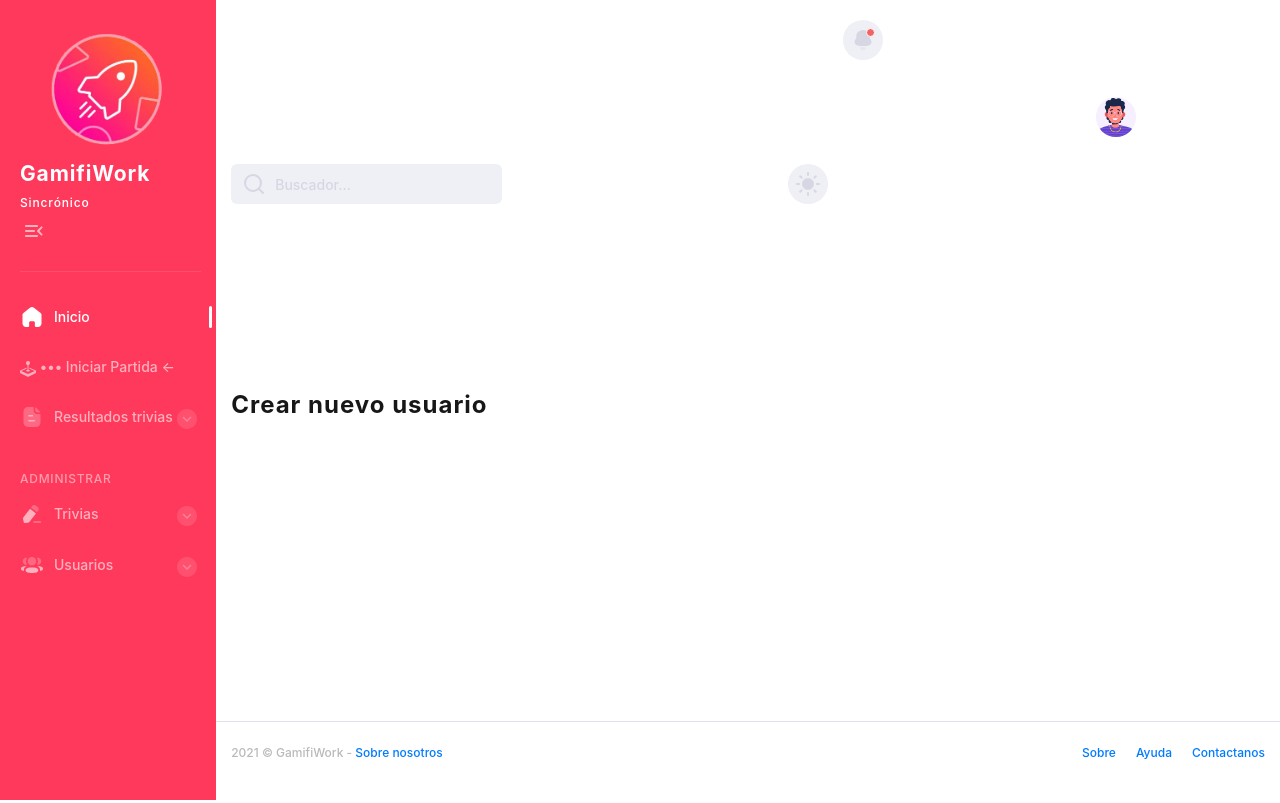
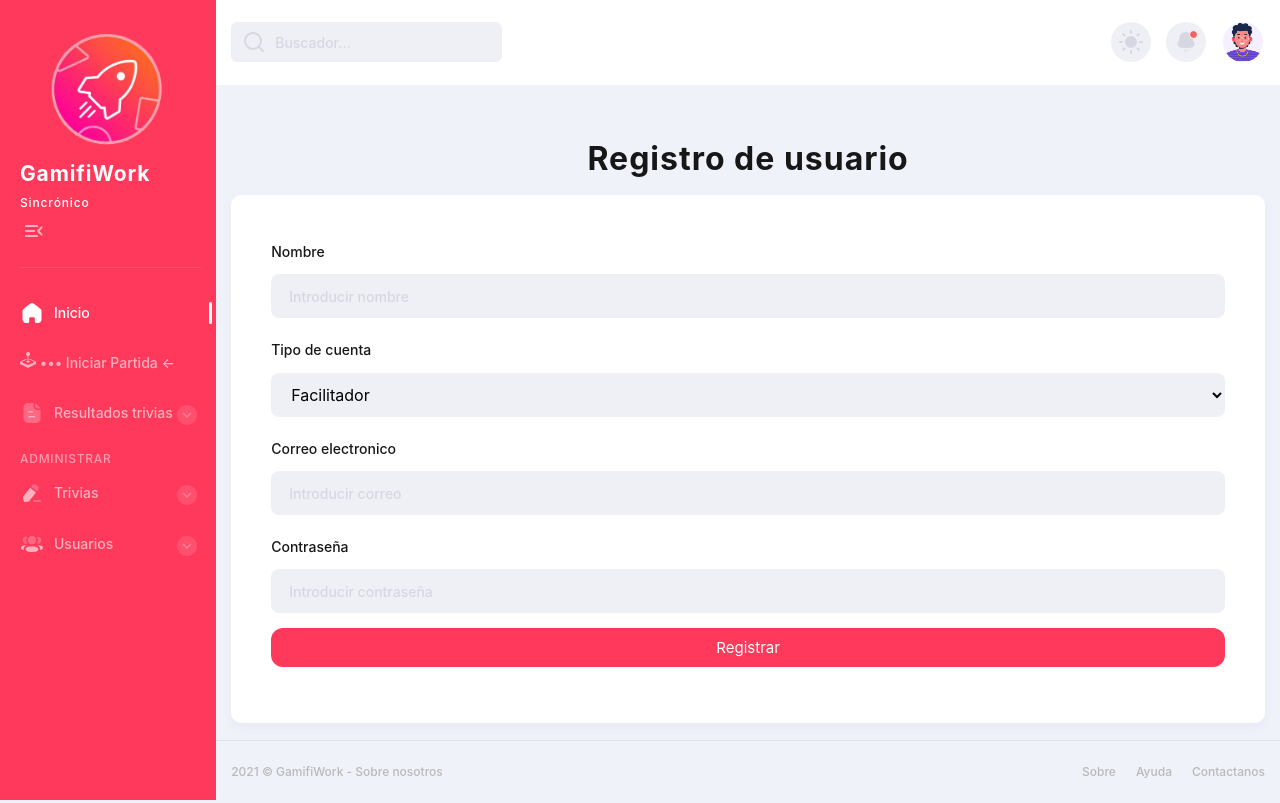
Before and after one commit to Niizhyta/Portafolio_v1, a Django app: page /crearUsuario/ in a window 1280 px wide. Run offline with Django 3.2, Linux system fonts and the light colour scheme; some libraries are stand-ins or nearby versions.

Commit message:
probando1

```diff
--- a/app/templates/app/crearUsuario.html
+++ b/app/templates/app/crearUsuario.html
@@ -1,16 +1,70 @@
 {% extends 'app/base.html' %}
 {% load static %}
 {% block js %}
-<link rel="stylesheet" href="https://stackpath.bootstrapcdn.com/bootstrap/4.1.3/css/bootstrap.min.css" integrity="sha384-MCw98/SFnGE8fJT3GXwEOngsV7Zt27NXFoaoApmYm81iuXoPkFOJwJ8ERdknLPMO" crossorigin="anonymous">
+<style>
+    .button4 {
+background-color: #FF395B;
+  border: none;
+  color: white;
+  padding: 10px 20px;
+  text-align: center;
+  text-decoration: none;
+  display: inline-block;
+  font-size: 15px;
+  border-radius: 12px;
+}
+</style>
 {% endblock %}
 {% block css %}
-<script src="https://code.jquery.com/jquery-3.3.1.slim.min.js" integrity="sha384-q8i/X+965DzO0rT7abK41JStQIAqVgRVzpbzo5smXKp4YfRvH+8abtTE1Pi6jizo" crossorigin="anonymous"></script>
-<script src="https://cdnjs.cloudflare.com/ajax/libs/popper.js/1.14.3/umd/popper.min.js" integrity="sha384-ZMP7rVo3mIykV+2+9J3UJ46jBk0WLaUAdn689aCwoqbBJiSnjAK/l8WvCWPIPm49" crossorigin="anonymous"></script>
-<script src="https://stackpath.bootstrapcdn.com/bootstrap/4.1.3/js/bootstrap.min.js" integrity="sha384-ChfqqxuZUCnJSK3+MXmPNIyE6ZbWh2IMqE241rYiqJxyMiZ6OW/JmZQ5stwEULTy" crossorigin="anonymous"></script>
+
 {% endblock %}
 {% block contenido %}
+    <br><br>
 
-<h1 class="main-title">Crear nuevo usuario</h1>
+      <h1 class="sign-up__title">Registro de usuario</h1>
+
+      <form class="sign-up-form form" action="" method="">
+        <label class="form-label-wrapper">
+          <p class="form-label">Nombre</p>
+          <input
+            class="form-input"
+            type="text"
+            placeholder="Introducir nombre"
+            required
+          />
+        </label>
+        <label class="form-label-wrapper">
+          <p class="form-label">Tipo de cuenta</p>
+          <select class="form-select" name="transporte">
+            <option>Facilitador</option>
+
+            <option>Jefe de proyecto</option>
+
+            <option>Administrador</option>
+          </select>
+        </label>
+        <label class="form-label-wrapper">
+          <p class="form-label">Correo electronico</p>
+          <input
+            class="form-input"
+            type="email"
+            placeholder="Introducir correo"
+            required
+          />
+        </label>
+        <label class="form-label-wrapper">
+          <p class="form-label">Contraseña</p>
+          <input
+            class="form-input"
+            type="password"
+            placeholder="Introducir contraseña"
+            required
+          />
+        </label>
+        <button class="form-btn primary-default-btn transparent-btn button4">
+          Registrar
+        </button>
+      </form>
 
 
 
```
Also changed, not shown: app/templates/app/adminT.html (+30 -28 lines).
